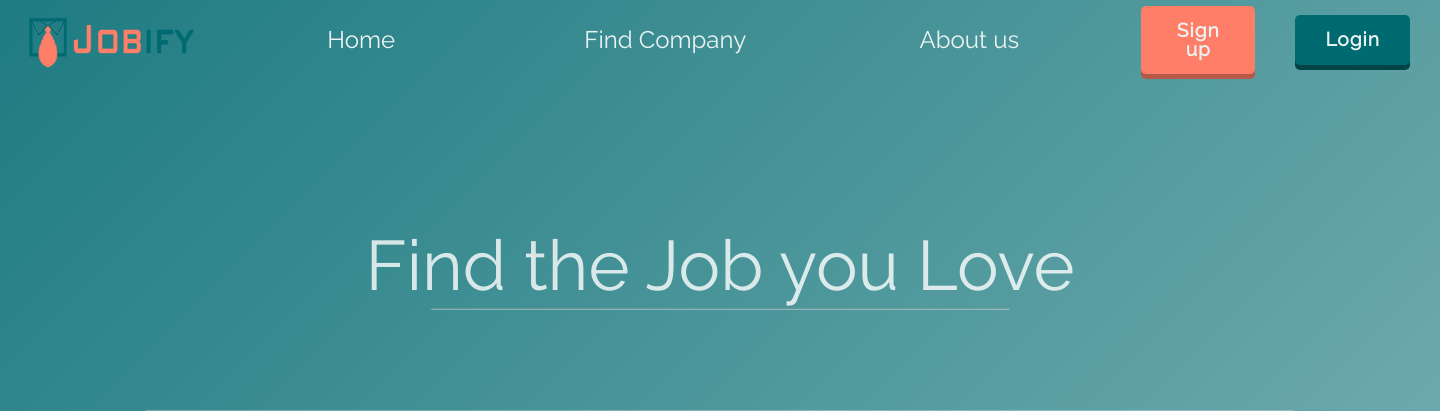
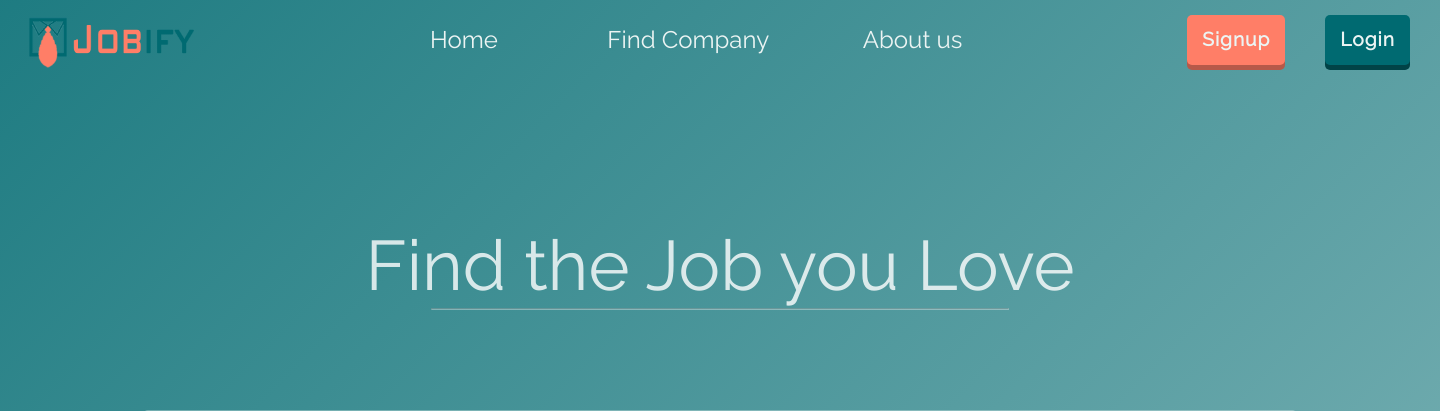
Before and after one commit to Englopers-Team/jobify-v0.1, a Node server app: page / in a window 1440 px wide. Shown: the top 411 px of the page. Run offline with Node 20, Linux system fonts and the light colour scheme; data that the repository does not hold is empty; some web fonts are replaced.

Commit message:
fix error

```diff
--- a/public/styles/modules/header.css
+++ b/public/styles/modules/header.css
@@ -20,8 +20,8 @@
   text-decoration: none;
   display: block;
   height: 100%;
-  width: 240px;
-  padding: 0 0.5em;
+  width: 200px;
+  padding: 0 0.3em;
   text-align:center;
   color: #ecf4f3;
   line-height: 80px;
@@ -29,8 +29,8 @@
 }
 
 .navigation li {
-  margin-left: 20px;
-  margin-right: 20px;
+  margin-left: 5px;
+  margin-right: 5px;
 }
 
 .navigation a:hover {
@@ -53,7 +53,6 @@
 
   .navigation a {
     text-align: center;
-    padding: 10px;
     border-top: 1px solid rgba(255,255,255,0.3);
     border-bottom: 1px solid rgba(0,0,0,0.1);
   }
@@ -87,7 +86,7 @@
   letter-spacing: 1px;
   color: #ecf4f3;
   background-color: #006a71;
-  padding: 15px 30px;
+  padding: 15px 15px;
   border-radius: 5px;
   box-shadow: 0 5px 0 0 #014347;
   margin: 0 20px;
@@ -100,7 +99,7 @@
   letter-spacing: 1px;
   color: #ecf4f3;
   background-color: #ff7e67;
-  padding: 15px 30px;
+  padding: 15px 15px;
   border-radius: 5px;
   box-shadow: 0 5px 0 0 #b65949;
   margin: 0 20px;
--- a/views/partials/header/guest.ejs
+++ b/views/partials/header/guest.ejs
@@ -9,7 +9,7 @@
             <li><a href="/aboutus">About us</a></li>
         </div>
         <div class="wrapper">
-            <a href="/signup" class="flat-btn2">Sign up</a>
+            <a href="/signup" class="flat-btn2">Signup</a>
             <a href="javascript:;" onClick="jsLightbox('res-login-popup', 500, 400, 385)" class="flat-btn btn btn-primary btn-lg">Login</a>
           </div>
     </div>
```
